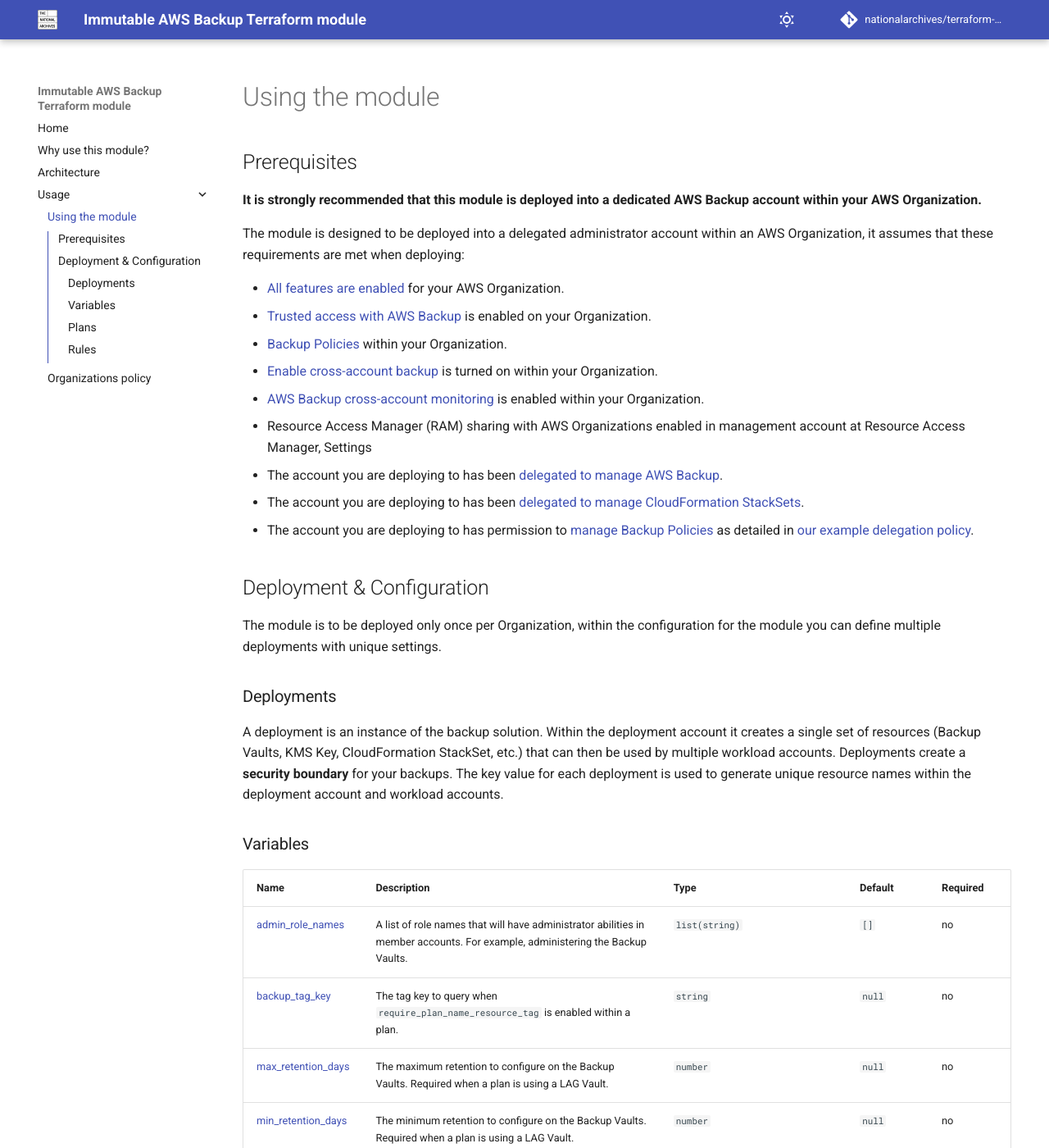
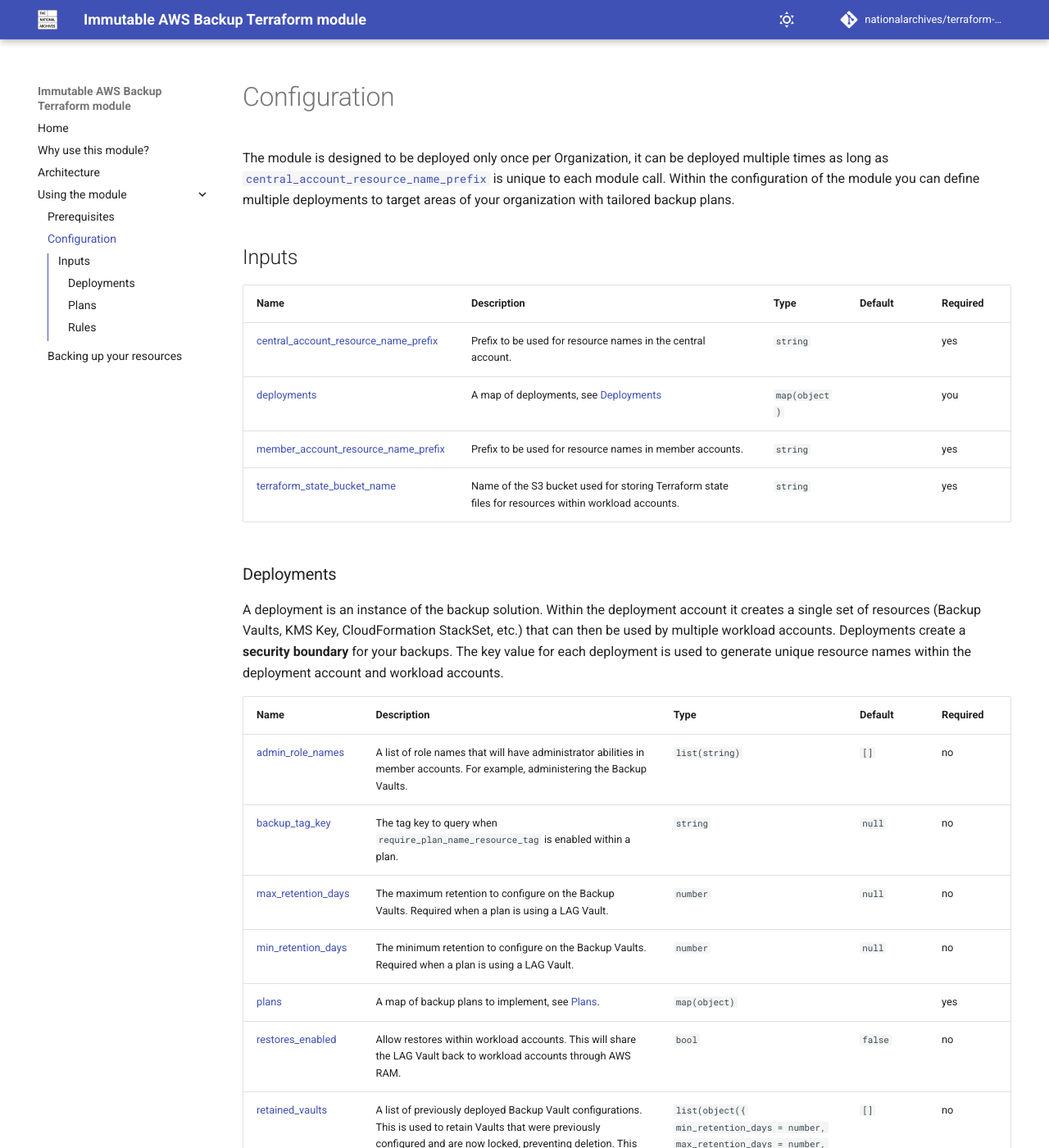
Before and after one commit to nationalarchives/terraform-aws-immutable-aws-backup, an MkDocs documentation site: the page built from docs/usage-configuration.md, in a window 1280 px wide and 1400 px high. Shown: the whole window at 82% size. Built offline with MkDocs 1.6.1 and Material for MkDocs 9.7.7, drawn with Linux system fonts in a browser that asks for light colours; comment, search, counter and statistics services are not loaded.

Commit message:
WIP docs

```diff
--- a/docs/usage.md
+++ b/docs/usage-configuration.md
@@ -1,30 +1,21 @@
-# Using the module
+# Configuration
 
-## Prerequisites
+The module is designed to be deployed only once per Organization, it can be deployed multiple times as long as [`central_account_resource_name_prefix`](#inputs_central_account_resource_name_prefix) is unique to each module call. Within the configuration of the module you can define multiple deployments to target areas of your organization with tailored backup plans.
 
-**It is strongly recommended that this module is deployed into a dedicated AWS Backup account within your AWS Organization.**
+## Inputs
 
-The module is designed to be deployed into a delegated administrator account within an AWS Organization, it assumes that these requirements are met when deploying:
-
-- [All features are enabled](https://docs.aws.amazon.com/organizations/latest/userguide/orgs_manage_org_support-all-features.html) for your AWS Organization.
-- [Trusted access with AWS Backup](https://docs.aws.amazon.com/organizations/latest/userguide/services-that-can-integrate-backup.html#integrate-enable-ta-backup) is enabled on your Organization.
-- [Backup Policies](https://docs.aws.amazon.com/organizations/latest/userguide/enable-policy-type.html) within your Organization.
-- [Enable cross-account backup](https://docs.aws.amazon.com/aws-backup/latest/devguide/create-cross-account-backup.html#prereq-cab) is turned on within your Organization.
-- [AWS Backup cross-account monitoring](https://docs.aws.amazon.com/aws-backup/latest/devguide/manage-cross-account.html#enable-cross-account) is enabled within your Organization.
-- Resource Access Manager (RAM) sharing with AWS Organizations enabled in management account at Resource Access Manager, Settings
-- The account you are deploying to has been [delegated to manage AWS Backup](https://docs.aws.amazon.com/aws-backup/latest/devguide/manage-cross-account.html#backup-delegatedadmin).
-- The account you are deploying to has been [delegated to manage CloudFormation StackSets](https://docs.aws.amazon.com/AWSCloudFormation/latest/UserGuide/stacksets-orgs-delegated-admin.html).
-- The account you are deploying to has permission to [manage Backup Policies](https://docs.aws.amazon.com/organizations/latest/userguide/orgs_delegate_policies.html) as detailed in [our example delegation policy](./org-policy.md).
-
-## Deployment & Configuration
-
-The module is to be deployed only once per Organization, within the configuration for the module you can define multiple deployments with unique settings.
+<!-- prettier-ignore-start -->
+| Name | Description | Type | Default | Required |
+|------|-------------|------|---------|----------|
+| <a name="inputs_central_account_resource_name_prefix"></a> [central\_account\_resource\_name\_prefix](#inputs\_central\_account\_resource\_name\_prefix) | Prefix to be used for resource names in the central account. | `string` |  | yes |
+| <a name="inputs_deployments"></a> [deployments](#inputs\_deployments) | A map of deployments, see [Deployments](#deployments) | `map(object)` |  | you |
+| <a name="inputs_member_account_resource_name_prefix"></a> [member\_account\_resource\_name\_prefix](#inputs\_member\_account\_resource\_name\_prefix) | Prefix to be used for resource names in member accounts. | `string` |  | yes |
+| <a name="inputs_terraform_state_bucket_name"></a> [terraform\_state\_bucket\_name](#inputs\_terraform\_state\_bucket\_name) | Name of the S3 bucket used for storing Terraform state files for resources within workload accounts. | `string` |  | yes |
+<!-- prettier-ignore-end -->
 
 ### Deployments
 
 A deployment is an instance of the backup solution. Within the deployment account it creates a single set of resources (Backup Vaults, KMS Key, CloudFormation StackSet, etc.) that can then be used by multiple workload accounts. Deployments create a **security boundary** for your backups. The key value for each deployment is used to generate unique resource names within the deployment account and workload accounts.
-
-### Variables
 
 <!-- prettier-ignore-start -->
 | Name | Description | Type | Default | Required |
--- a/mkdocs.yml
+++ b/mkdocs.yml
@@ -46,9 +46,10 @@
   - Home: index.md
   - Why use this module?: why-use-this-module.md
   - Architecture: architecture.md
-  - Usage:
-      - Using the module: usage.md
-      - Organizations policy: org-policy.md
+  - Using the module:
+      - Prerequisites: usage-prerequisites.md
+      - Configuration: usage-configuration.md
+      - Backing up your resources: usage-backing-up-your-resources.md
 
 plugins:
   - social
```
Also changed, not shown: docs/architecture.md (+1 -1 lines), docs/usage-backing-up-your-resources.md (added, +76 -0 lines), docs/usage-prerequisites.md (renamed from docs/org-policy.md, +21 -3 lines), 1 other file.
